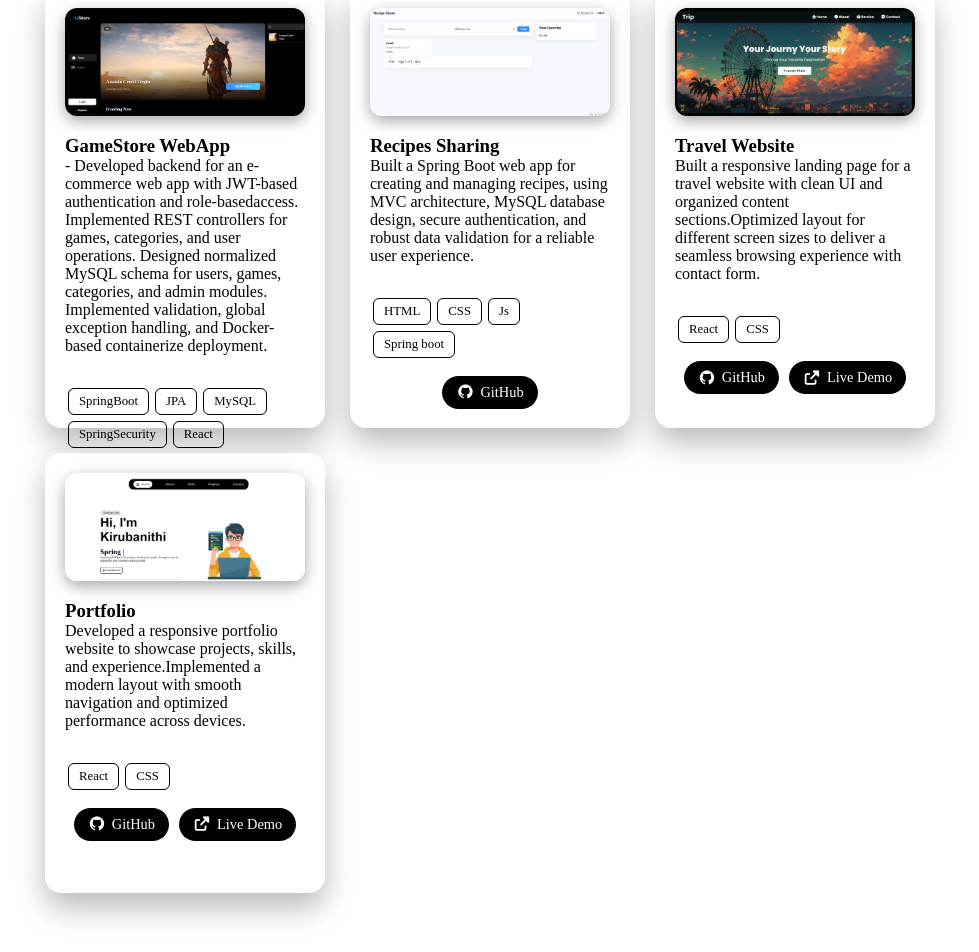
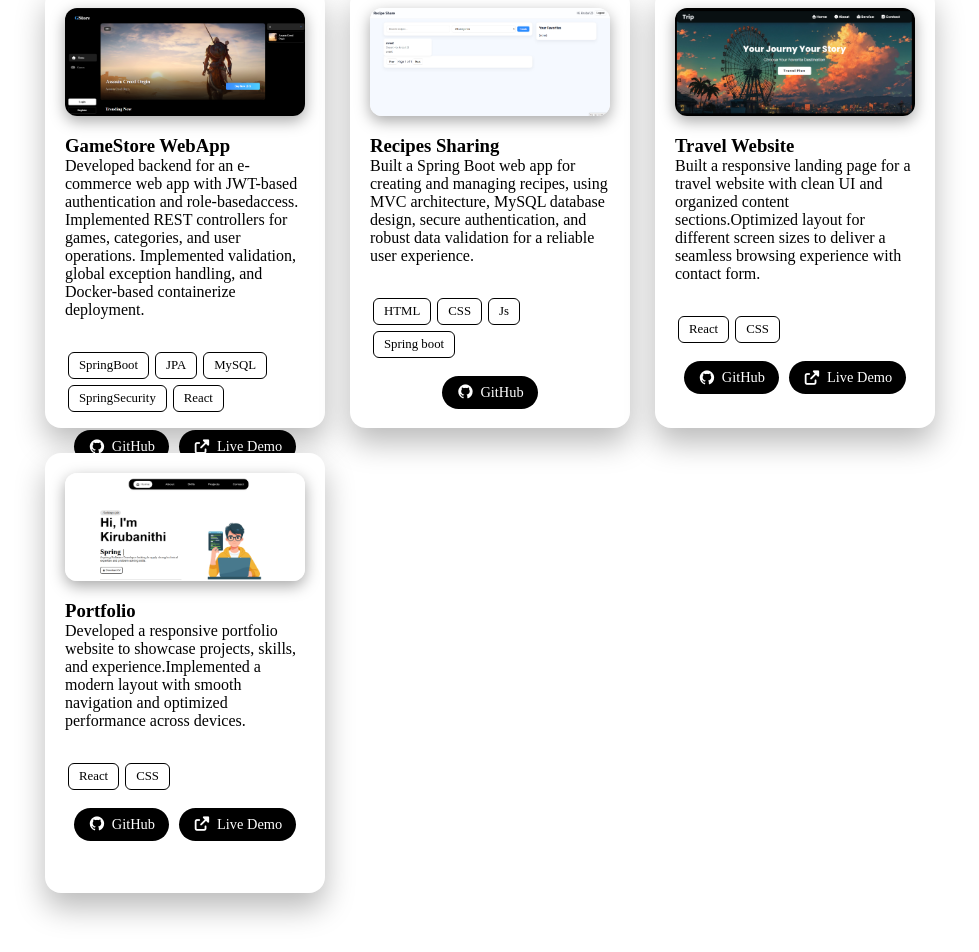
Before and after one commit to kirubanithi08/MyPortfolio, a React (Vite) app: page / in a window 1280 px wide. Shown: the part 2029-2981 px from the top of the page, without its empty margins (150-1129 px from the left). Built offline with nearby package versions, Linux system fonts and the light colour scheme; a web font is replaced by a local one.

Commit message:
GameStore desc
Removed redundant details from project description.

```diff
--- a/src/components/Projects.jsx
+++ b/src/components/Projects.jsx
@@ -11,7 +11,7 @@ import GameStore from "../assets/GameStore.png"
 
 const projectList = [
   { img: GameStore, title: 'GameStore WebApp',
-    desc: '- Developed backend for an e-commerce web app with JWT-based authentication and role-basedaccess. Implemented REST controllers for games, categories, and user operations. Designed normalized MySQL schema for users, games, categories, and admin modules. Implemented validation, global exception handling, and Docker-based containerize deployment.',
+    desc: 'Developed backend for an e-commerce web app with JWT-based authentication and role-basedaccess. Implemented REST controllers for games, categories, and user operations. Implemented validation, global exception handling, and Docker-based containerize deployment.',
     btn:"btn", cName:"cImg", git:"https://github.com/kirubanithi08/Game_Store",
   live:"https://game-store-lilac-five.vercel.app/",
   skills: ['SpringBoot','JPA','MySQL','SpringSecurity','React'] },
```
